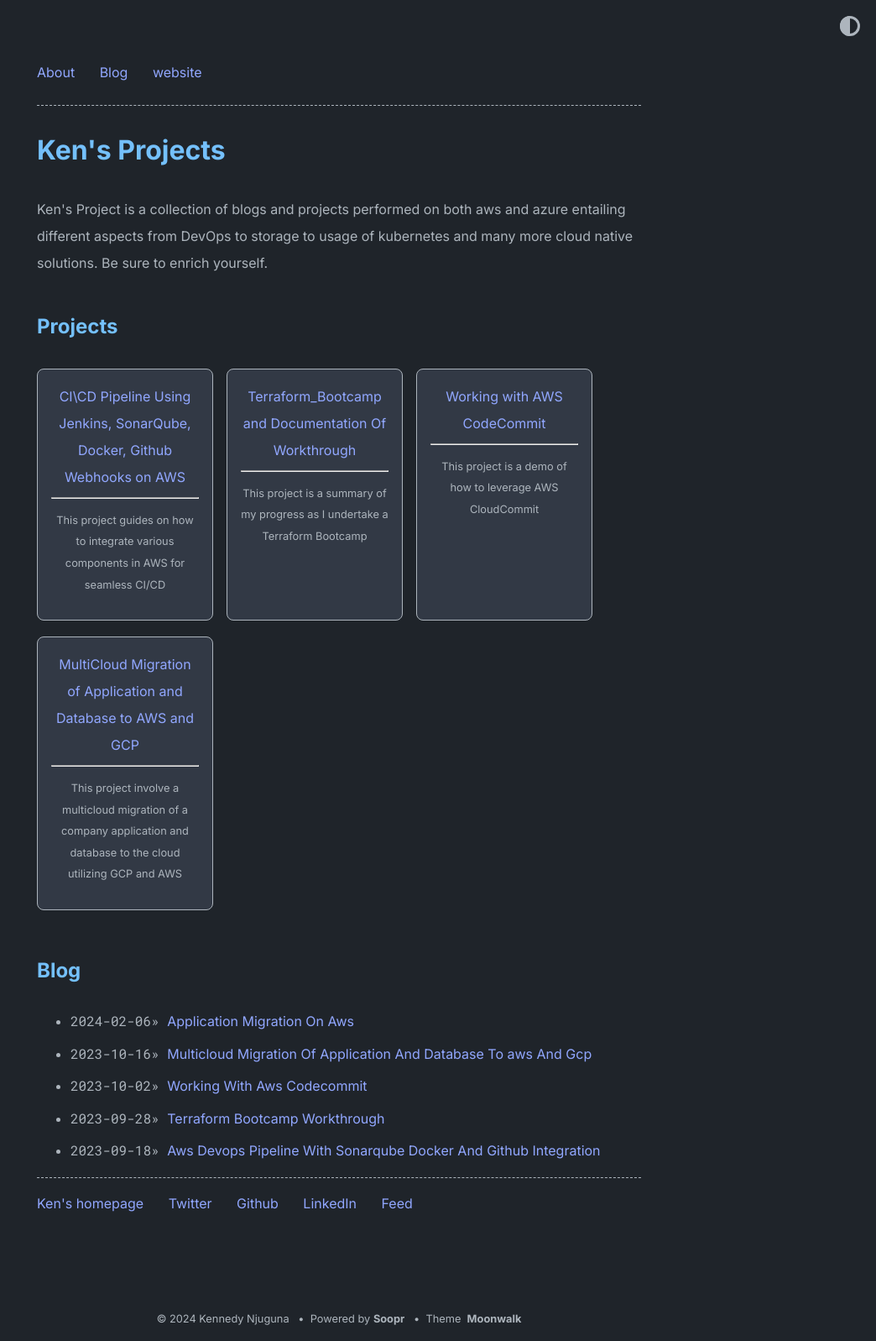
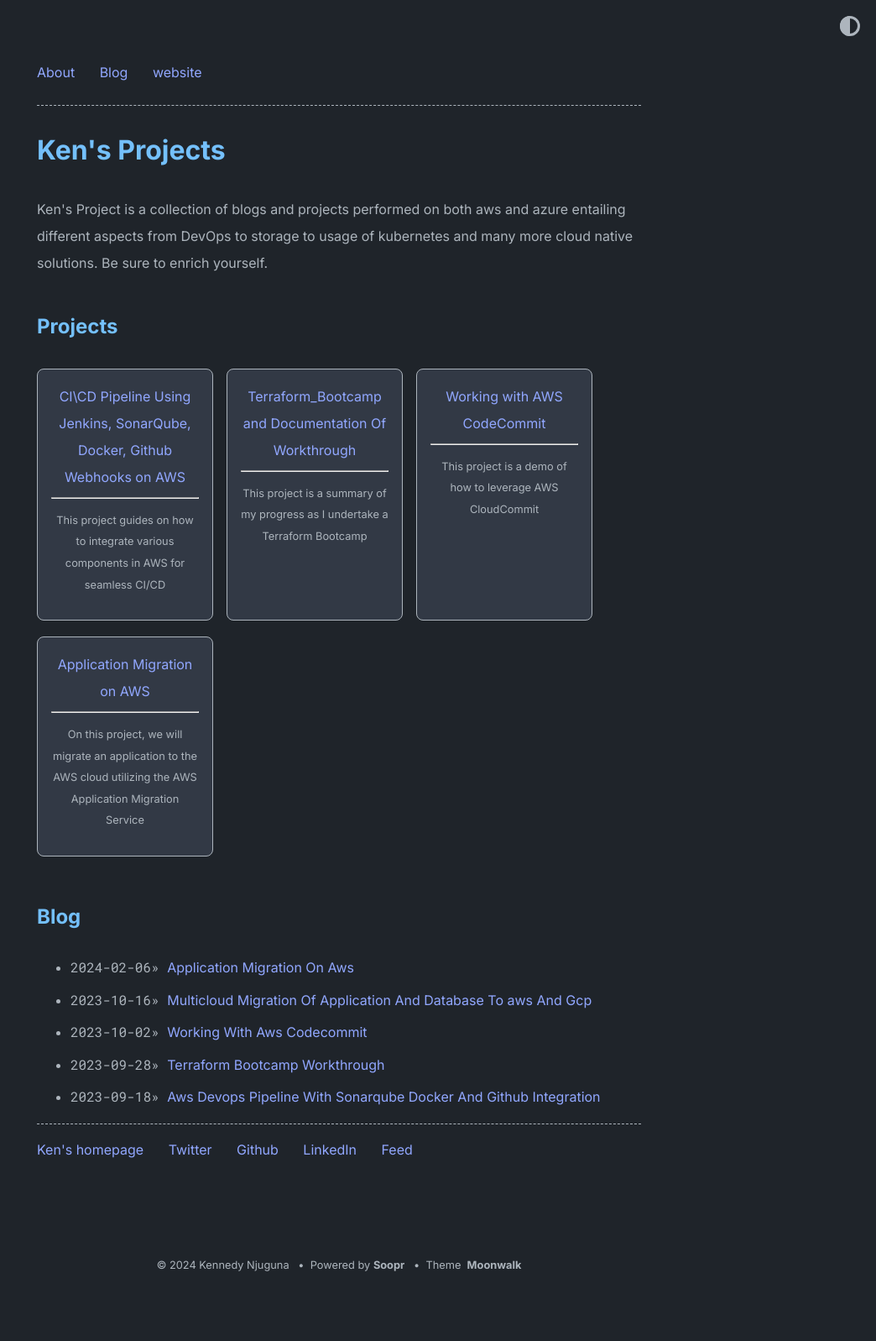
Before and after one commit to KennedyNjuguna/kennedynjuguna.github.io, a Jekyll site: the page built from index.md, in a window 1280 px wide. Shown: the whole page at 84% size, without its empty margins (236-1280 px from the left). Built offline with Jekyll 4.4.1, drawn with Linux system fonts in a browser that asks for light colours; after the commit the page ends 1533 px from its top, so only the background shows below that.

Commit message:
Update home.yml

```diff
--- a/_data/home.yml
+++ b/_data/home.yml
@@ -24,6 +24,10 @@ project_entries:
   - title: MultiCloud Migration of Application and Database to AWS and GCP
     url: multicloud-migration-of-application-and-database-to-aws-and-gcp
     desc: This project involve a multicloud migration of a company application and database to the cloud utilizing GCP and AWS
+
+    title: Application Migration on AWS
+    url: application migration on aws
+    desc: On this project, we will migrate an application to the AWS cloud utilizing the AWS Application Migration Service
 
 
 old_project_entries:
```
